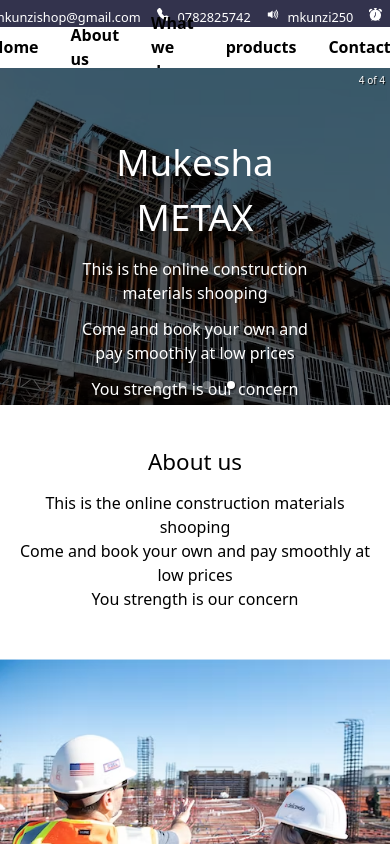
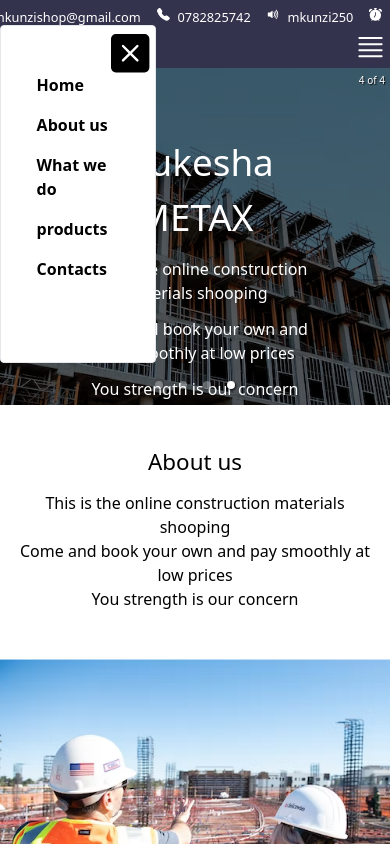
Before and after one commit to valens200/MM_market, a React (Create React App) app: page / in a window 390 px wide. Shown: the top 844 px of the page. Built offline with nearby package versions, Linux system fonts and the light colour scheme.

Commit message:
[update]: responsiveness

```diff
--- a/src/components/Nav.tsx
+++ b/src/components/Nav.tsx
@@ -1,7 +1,7 @@
 import React, { useEffect, useRef, useState } from 'react'
 import { navLinks } from '../assets/pagesData/data'
 import Image from '../assets/images/hammer.avif'
-import { BsFillCartFill, BsFillCaretDownFill } from "react-icons/bs"
+import { BsFillCartFill, BsFillCaretDownFill, BsJustify } from "react-icons/bs"
 import { topNavs } from '../assets/pagesData/data'
 import CartProduct from './CartProduct'
 function Nav() {
@@ -49,46 +49,20 @@ function Nav() {
 
         </div>
       </div>
-      {/* <div className='bg-[#1D1D43]  h-[40%] text-white '>
-        <div className='flex  h-[100%] flex-row  w-[90%] mx-auto items-center justify-between'>
-          <div className='flex h-[60%]  space-x-3'>
-            <div className=''>
-              <p>LOgo</p>
-            </div>
-            <div className='w-[60%]  h-[100%]'>
-              <input type="text" className='h-[100%] rounded p-2 focus:outline-0' placeholder="Search your product here" />
-            </div>
-          </div>
-          <div className='flex space-x-3'>
-            <div>
-              <p>Return and Orders</p>
-            </div>
-            <div className='flex space-x-2'>
-              <p>English-RW</p>
-              <BsFillCaretDownFill className='text-[1.3rem]' />
-            </div>
-          </div>
-          <div>
-            <p>Location</p>
-          </div>
-          <div className='flex space-x-2'>
-            <p>Sign in / register</p>
-            <BsFillCaretDownFill className='text-[1.3rem]' />
-          </div>
-          <div className='flex space-x-2'>
-            <BsFillCartFill className=' text-[2rem]' />
-            <p>Cart</p>
-          </div>
-        </div> */}
-      {/* </div> */}
-      <div className='text-black sticky  top-0  items-center top-0 flex h-[60%] space-x-8 flex-row justify-center '>
-        {navLinks.map((link, index) => (
-          <a href={"/" + link.link}><p className={getClass(link.name)} key={index}>{link.name}</p></a>
-        ))}
-        {/* <div className='flex float-right space-x-2'>
+      <div className=' text-black md:bg-white bg-[#33334D]  sticky top-0  h-[60%]'>
+        <div className=' items-center  hidden  md:flex space-x-8 h-[100%] flex-row justify-center '>
+          {navLinks.map((link, index) => (
+            <a href={"/" + link.link}><p className={getClass(link.name)} key={index}>{link.name}</p></a>
+          ))}
+          {/* <div className='flex float-right space-x-2'>
           <BsFillCartFill className=' text-[2rem]' />
           <p>Cart</p>
         </div> */}
+        </div>
+        <div className='md:hidden flex float-right h-[100%] flex items-center w-[10%] text-end text-black'>
+          <BsJustify  className='h-[80%] text-white font-bold text-[3.4rem]'/>
+        </div>
+
       </div>
     </div>
   )
--- /dev/null
+++ b/src/components/ShortNav.tsx
@@ -0,0 +1,51 @@
+import React from 'react'
+import ReactDOM from 'react-dom'
+import { useAppDispatch, useAppSelector } from './app'
+import { useState, useEffect } from 'react'
+import { selectedPost } from '../features/productSlice'
+import { useDispatch, useSelector } from 'react-redux'
+import { RootState, store } from '../store'
+import { Button } from '@material-ui/core'
+import { productButtons } from '../assets/pagesData/data'
+import Rating from '@mui/material/Rating';
+import { navLinks } from '../assets/pagesData/data'
+import { BsXLg, BsXSquareFill } from "react-icons/bs"
+function ShortNav(): React.ReactPortal {
+    const dispatch = useDispatch();
+    const [value, setValue] = useState(3);
+    const selectedProduct = useAppSelector((store) => store.product.selectedProduct)
+    console.log("selected posts", selectedProduct)
+
+    const getClass = (link: string) => {
+        if (link == 'Login') {
+            return "hover:cursor-pointer border w-[8vw] h-[80%] font-bold pt-1 text-center items-center rounded "
+        } else if (link == "Get started") {
+            return "hover:cursor-pointer bg-[blue] h-[80%] w-[14%] font-bold pt-1 text-center items-center rounded  ";
+        } else {
+            return "hover:cursor-pointer font-bold hover:underline"
+        }
+    }
+    return ReactDOM.createPortal(<div className='h-[40vh] p-2 md:hidden  bg-white z-20  float-right rounded fixed  top-[3%]  w-[40%]  mx-auto  bg-white  border '>
+        <div className='w-[100%] mx-auto  mb-3  h-[100%] flex    flex-col space-y-10'>
+            <div className='w-[60%] mx-auto'>
+                <div className='flex'>
+                    <div className='w-[90%]'></div>
+                    <div className='w-[10%]'>
+                        <BsXSquareFill className='text-[2.4rem]' />
+                    </div>
+                </div>
+
+                <div className='flex flex-col space-y-4 '>
+                    {navLinks.map((link, index) => (
+                        <a href={"/" + link.link}><p className={getClass(link.name)} key={index}>{link.name}</p></a>
+                    ))}
+                </div>
+
+            </div>
+
+        </div>
+
+    </div>, document.getElementById("cart")!)
+}
+
+export default ShortNav
--- a/src/pages./Home.tsx
+++ b/src/pages./Home.tsx
@@ -18,6 +18,7 @@ import Chooseus from '../components/Chooseus'
 import TrustedPartners from '../components/TrustedPartners'
 import Customers from '../components/Customers'
 import Otherproducts from '../components/Otherproducts'
+import ShortNav from '../components/ShortNav'
 import { BsFillArrowRightCircleFill, BsFillArrowLeftCircleFill } from "react-icons/bs"
 
 function Home() {
@@ -38,6 +39,7 @@ function Home() {
     <div className='justify-between flex flex-col '>
       <div className='h-[8vh] items-center '>
         <Nav />
+        <ShortNav />
       </div>
       <Carousel autoFocus={true} interval={2000} autoPlay={true} infiniteLoop={true} >
         {divs.map((div, index) => (
```
